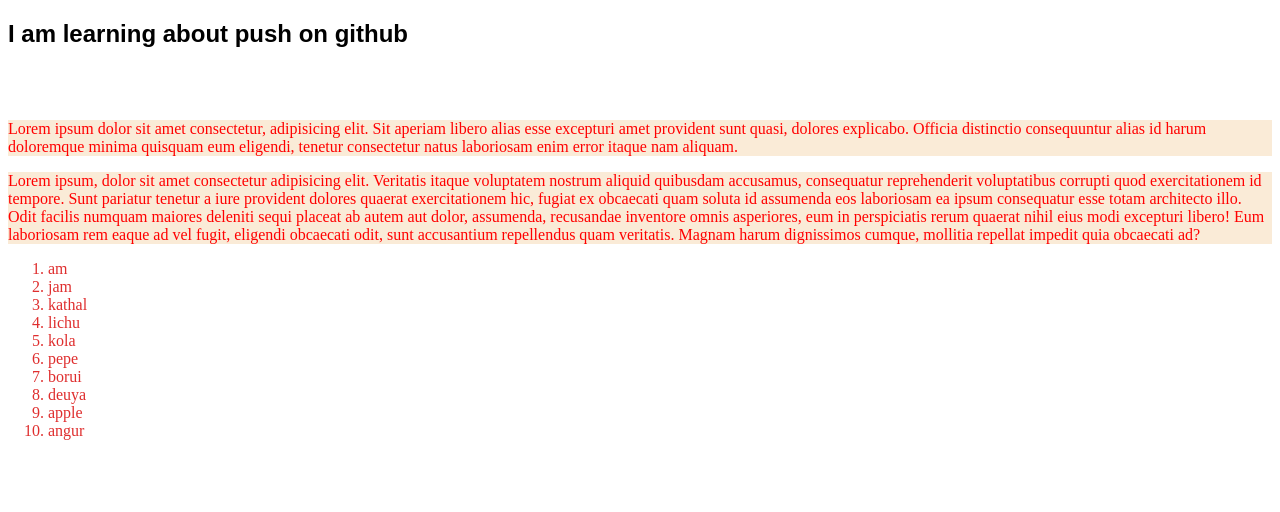
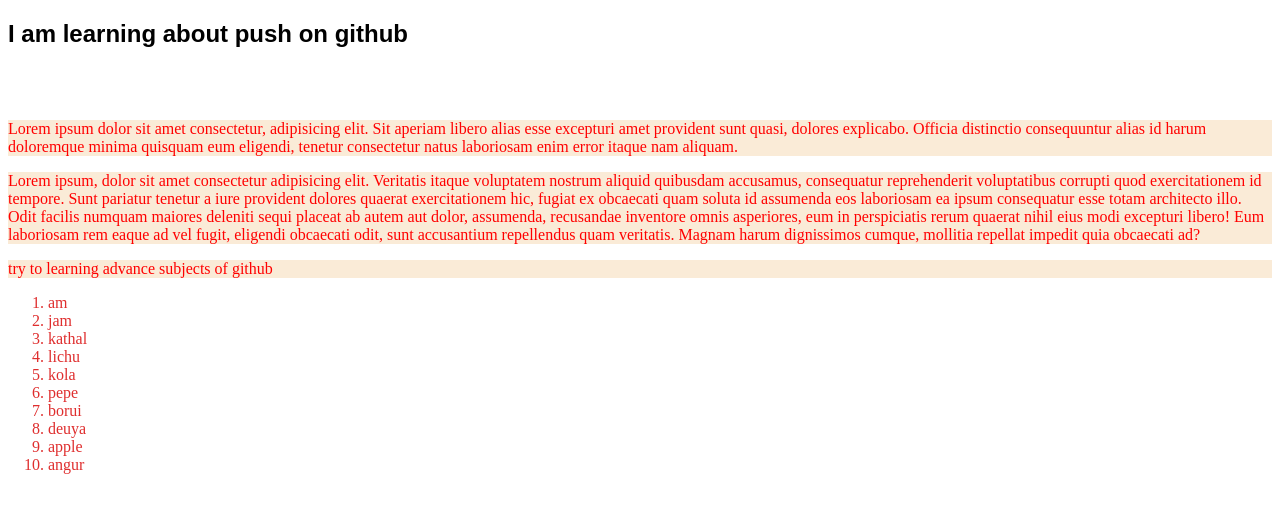
Before and after one commit to RakibMiaOffcial/my-second-repo, a plain HTML site: page index.html in a window 1280 px wide. Drawn offline with Linux system fonts and the light colour scheme.

Commit message:
Update index.html

```diff
--- a/index.html
+++ b/index.html
@@ -13,6 +13,7 @@
     <br>
     <p>Lorem ipsum dolor sit amet consectetur, adipisicing elit. Sit aperiam libero alias esse excepturi amet provident sunt quasi, dolores explicabo. Officia distinctio consequuntur alias id harum doloremque minima quisquam eum eligendi, tenetur consectetur natus laboriosam enim error itaque nam aliquam.</p>
     <p>Lorem ipsum, dolor sit amet consectetur adipisicing elit. Veritatis itaque voluptatem nostrum aliquid quibusdam accusamus, consequatur reprehenderit voluptatibus corrupti quod exercitationem id tempore. Sunt pariatur tenetur a iure provident dolores quaerat exercitationem hic, fugiat ex obcaecati quam soluta id assumenda eos laboriosam ea ipsum consequatur esse totam architecto illo. Odit facilis numquam maiores deleniti sequi placeat ab autem aut dolor, assumenda, recusandae inventore omnis asperiores, eum in perspiciatis rerum quaerat nihil eius modi excepturi libero! Eum laboriosam rem eaque ad vel fugit, eligendi obcaecati odit, sunt accusantium repellendus quam veritatis. Magnam harum dignissimos cumque, mollitia repellat impedit quia obcaecati ad?</p>
+    <p>try to learning advance subjects of github</p>
     <ol>
         <li>am</li>
         <li>jam</li>
```
